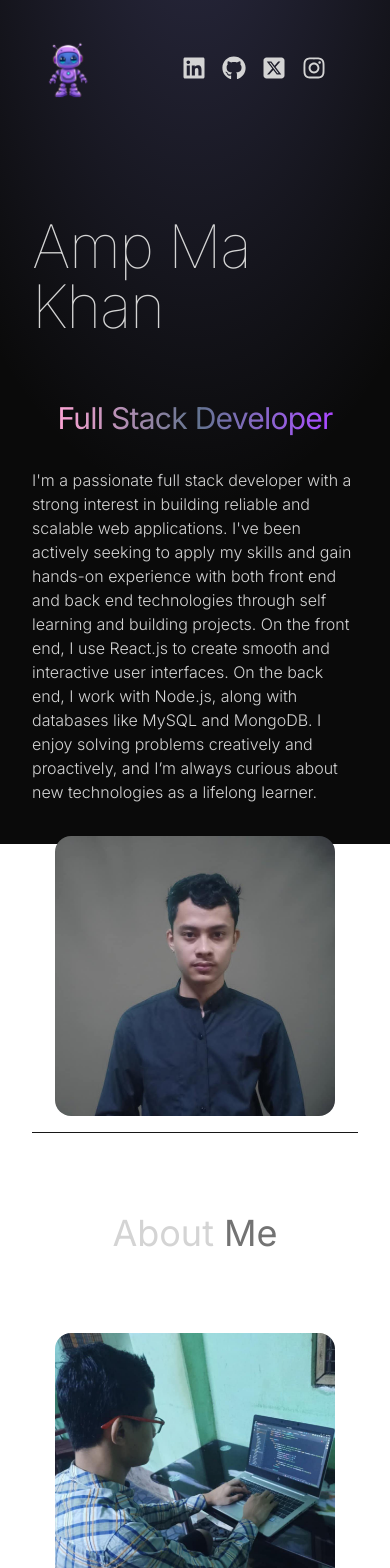
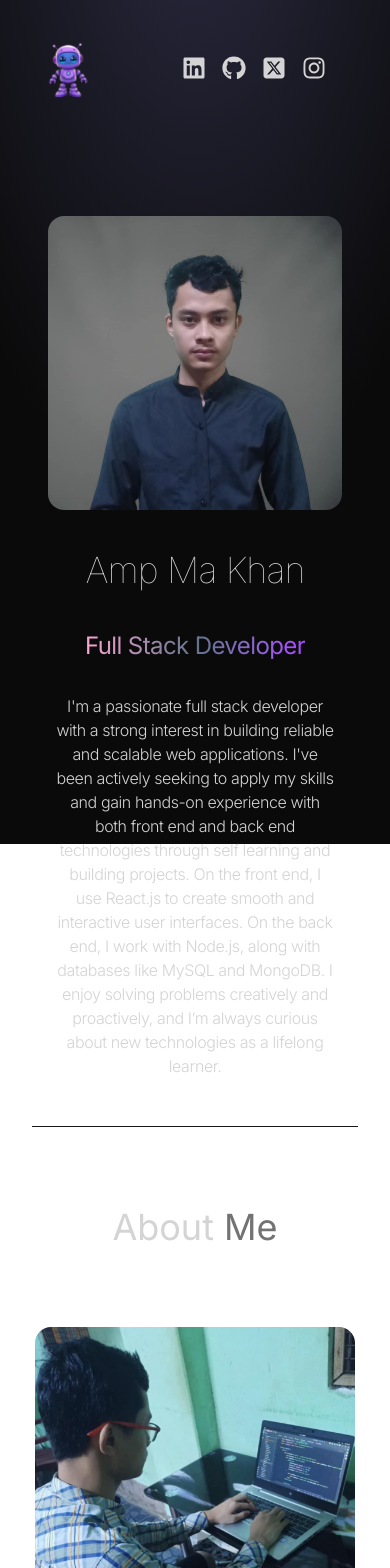
Before and after one commit to essentrixx/essentrixx-portfolio, a React (Vite) app: page / in a window 390 px wide. Shown: the top 1568 px of the page. Built offline with nearby package versions, Linux system fonts and the light colour scheme.

Commit message:
updated to responsive

```diff
--- a/src/components/About.jsx
+++ b/src/components/About.jsx
@@ -14,7 +14,7 @@ function About() {
                     className="w-full lg:w-1/2 lg:p-8"
                 >
                     <div className="flex items-center justify-center">
-                        <img className="w-[280px] sm:w-[320px] md:w-[380px] lg:w-[400px] xl:w-[450px] aspect-square object-cover rounded-2xl" src={profileImg} alt="aboutimg" />
+                        <img className="w-full max-w-xs sm:max-w-sm md:max-w-md lg:max-w-[400px] aspect-square object-cover rounded-2xl" src={profileImg} alt="aboutimg" />
                     </div>
                 </motion.div>
 
@@ -25,7 +25,7 @@ function About() {
                     className="w-full lg:w-1/2"
                 >
                     <div className="flex justify-center lg:justify-start">
-                        <p className="mt-18 max-w-xl py-4">{ABOUT_TEXT}</p>
+                        <p className="mt-18 max-w-xl py-2">{ABOUT_TEXT}</p>
                     </div>
                 </motion.div>
             </div>
--- a/src/components/Experience.jsx
+++ b/src/components/Experience.jsx
@@ -30,9 +30,10 @@ function Experience() {
 
                             {experience.technologies.map((tech, index) => (
                                 <span
-                                    key={index} className="mr-2 mt-4 rounded bg-neutral-900 px-2 py-1 text-sm font-medium text-purple-800"
+                                    key={index} className="mr-2 rounded bg-neutral-900 px-2 py-1 text-sm font-medium text-purple-800"
                                 >
-                                    {tech}</span>
+                                    {tech}
+                                </span>
                             ))}
                         </motion.div>
                     </div>
--- a/src/components/Hero.jsx
+++ b/src/components/Hero.jsx
@@ -2,7 +2,7 @@ import { HERO_CONTENT } from "../constants/index.js";
 import profilePic from "../assets/ampmakhan.png";
 import { motion } from "framer-motion";
 
-// for motion variants
+// motion variants
 const container = (delay) => ({
     hidden: { x: -100, opacity: 0 },
     visible: {
@@ -10,19 +10,21 @@ const container = (delay) => ({
         opacity: 1,
         transition: { duration: 0.5, delay }
     }
-})
+});
 
 function Hero() {
     return (
-        <div className="border-b border-neutral-900 pb-4 lg:px-8">
-            <div className="flex flex-wrap">
+        <div className="border-b border-neutral-900 pb-4 px-4">
+            <div className="flex flex-col-reverse lg:flex-row flex-wrap items-center">
+
+                {/* Text Content */}
                 <div className="w-full lg:w-1/2">
                     <div className="flex flex-col items-center lg:items-start">
                         <motion.h1
                             variants={container(0)}
                             initial="hidden"
                             animate="visible"
-                            className="pb-16 text-6xl font-thin tracking-tight lg:mt-16 lg:text-8xl"
+                            className="pb-10 text-4xl sm:text-6xl font-thin tracking-tight lg:mt-16 lg:text-7xl xl:text-8xl text-center lg:text-left"
                         >
                             Amp Ma Khan
                         </motion.h1>
@@ -30,7 +32,7 @@ function Hero() {
                             variants={container(0.5)}
                             initial="hidden"
                             animate="visible"
-                            className="bg-gradient-to-r from-pink-300 via-slate-500 to-purple-500 bg-clip-text text-3xl tracking-tight text-transparent"
+                            className="bg-gradient-to-r from-pink-300 via-slate-500 to-purple-500 bg-clip-text text-2xl sm:text-3xl text-transparent tracking-tight text-center lg:text-left"
                         >
                             Full Stack Developer
                         </motion.span>
@@ -38,27 +40,30 @@ function Hero() {
                             variants={container(1)}
                             initial="hidden"
                             animate="visible"
-                            className="my-2 max-w-xl py-6 font-light tracking-tigher"
+                            className="my-6 max-w-xl py-2 px-2 font-light tracking-tight text-center lg:text-left"
                         >
                             {HERO_CONTENT}
                         </motion.p>
                     </div>
                 </div>
 
-                <div className="w-full lg:w-1/2 lg:p-8">
+                {/* Image */}
+                <div className="w-full lg:w-1/2 mb-10 lg:mb-0">
                     <div className="flex justify-center">
                         <motion.img
                             initial={{ x: 100, opacity: 0 }}
                             animate={{ x: 0, opacity: 1 }}
                             transition={{ duration: 1, delay: 1.2 }}
-                            src={profilePic} alt="profilepic"
-                            className="w-[280px] sm:w-[320px] md:w-[380px] lg:w-[450px] xl:w-[450px] aspect-square object-cover rounded-2xl"
+                            src={profilePic}
+                            alt="profilepic"
+                            className="w-full max-w-xs sm:max-w-sm md:max-w-md lg:max-w-[400px] aspect-square object-cover rounded-2xl"
                         />
                     </div>
                 </div>
+
             </div>
         </div>
-    )
+    );
 }
 
 export default Hero;
--- a/src/components/Projects.jsx
+++ b/src/components/Projects.jsx
@@ -31,10 +31,10 @@ function Projects() {
                         >
                             <h6 className="mb-2 font-semibold">{project.title}</h6>
                             <p className="mb-4 text-neutral-400">{project.description}</p>
+
                             {project.technologies.map((technology, index) => (
                                 <span
-                                    key={index}
-                                    className="mr-2 rounded bg-neutral-900 px-2 py-1 text-sm= font-medium text-purple-800"
+                                    key={index} className="mr-2 rounded bg-neutral-900 px-2 py-1 text-sm font-medium text-purple-800"
                                 >
                                     {technology}
                                 </span>
```
